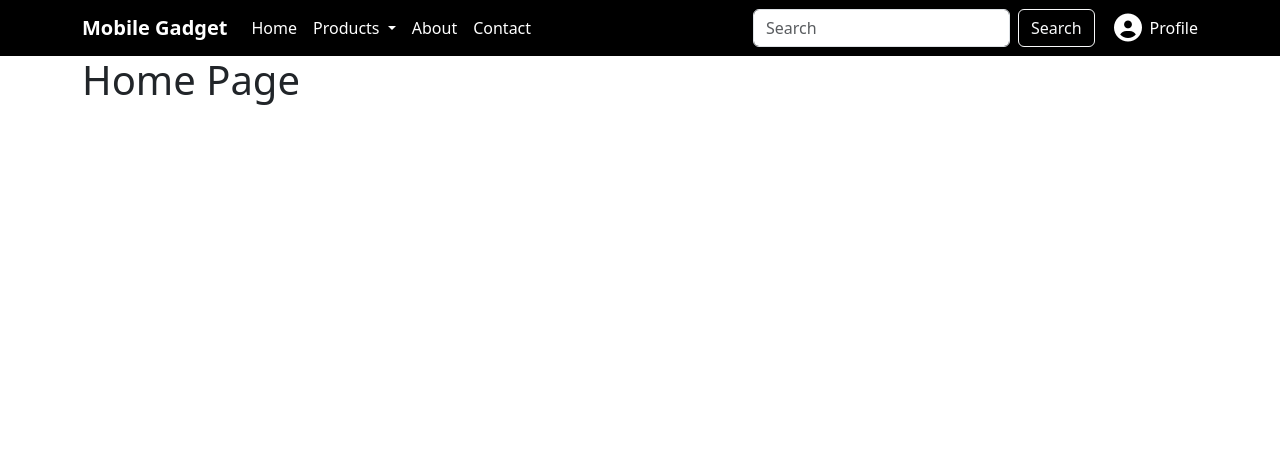
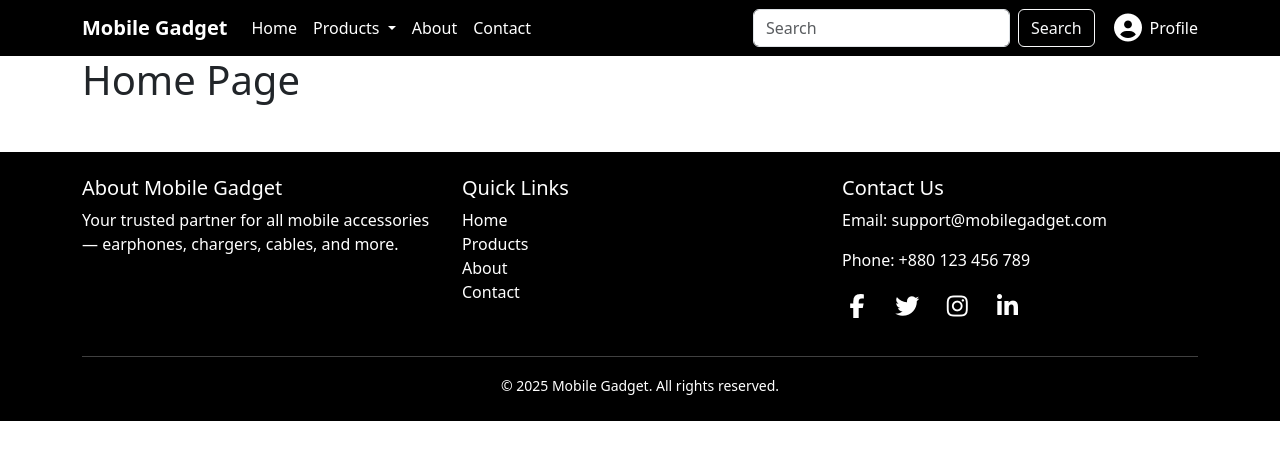
Before and after one commit to hasdajustin/mobileGadget, a Django app: page / in a window 1280 px wide. Shown: the top 460 px of the page. Run offline with Django 5.2, Linux system fonts and the light colour scheme; some libraries are stand-ins or nearby versions.

Commit message:
add footer

```diff
--- a/static/css/style.css
+++ b/static/css/style.css
@@ -34,3 +34,8 @@ nav .profile a {
 nav .profile a i:hover {
   color: var(--hover-text-color) !important;
 }
+
+
+footer{
+    background-color: var(--primary-background-color) !important;
+}
--- a/templates/base.html
+++ b/templates/base.html
@@ -18,6 +18,10 @@
     {% block content %}
     {% endblock content %}
 
+    {% block footer %}
+         {% include 'components/footer.html' %}
+    {% endblock footer %}
+
     <script src="https://cdn.jsdelivr.net/npm/bootstrap@5.3.7/dist/js/bootstrap.bundle.min.js"></script>
 </body>
 </html>
--- /dev/null
+++ b/templates/components/footer.html
@@ -0,0 +1,43 @@
+<footer class="text-white mt-5 py-4">
+  <div class="container">
+    <div class="row">
+
+      <!-- About section -->
+      <div class="col-md-4 mb-3">
+        <h5>About Mobile Gadget</h5>
+        <p>Your trusted partner for all mobile accessories — earphones, chargers, cables, and more.</p>
+      </div>
+
+      <!-- Quick links -->
+      <div class="col-md-4 mb-3">
+        <h5>Quick Links</h5>
+        <ul class="list-unstyled">
+          <li><a href="#" class="text-white text-decoration-none">Home</a></li>
+          <li><a href="#" class="text-white text-decoration-none">Products</a></li>
+          <li><a href="#" class="text-white text-decoration-none">About</a></li>
+          <li><a href="#" class="text-white text-decoration-none">Contact</a></li>
+        </ul>
+      </div>
+
+      <!-- Contact & Social -->
+      <div class="col-md-4 mb-3">
+        <h5>Contact Us</h5>
+        <p>Email: support@mobilegadget.com</p>
+        <p>Phone: +880 123 456 789</p>
+        <div>
+          <a href="#" class="text-white me-3 fs-4"><i class="fab fa-facebook-f"></i></a>
+          <a href="#" class="text-white me-3 fs-4"><i class="fab fa-twitter"></i></a>
+          <a href="#" class="text-white me-3 fs-4"><i class="fab fa-instagram"></i></a>
+          <a href="#" class="text-white fs-4"><i class="fab fa-linkedin-in"></i></a>
+        </div>
+      </div>
+
+    </div>
+
+    <hr class="bg-white">
+
+    <div class="text-center">
+      <small>© 2025 Mobile Gadget. All rights reserved.</small>
+    </div>
+  </div>
+</footer>
```
